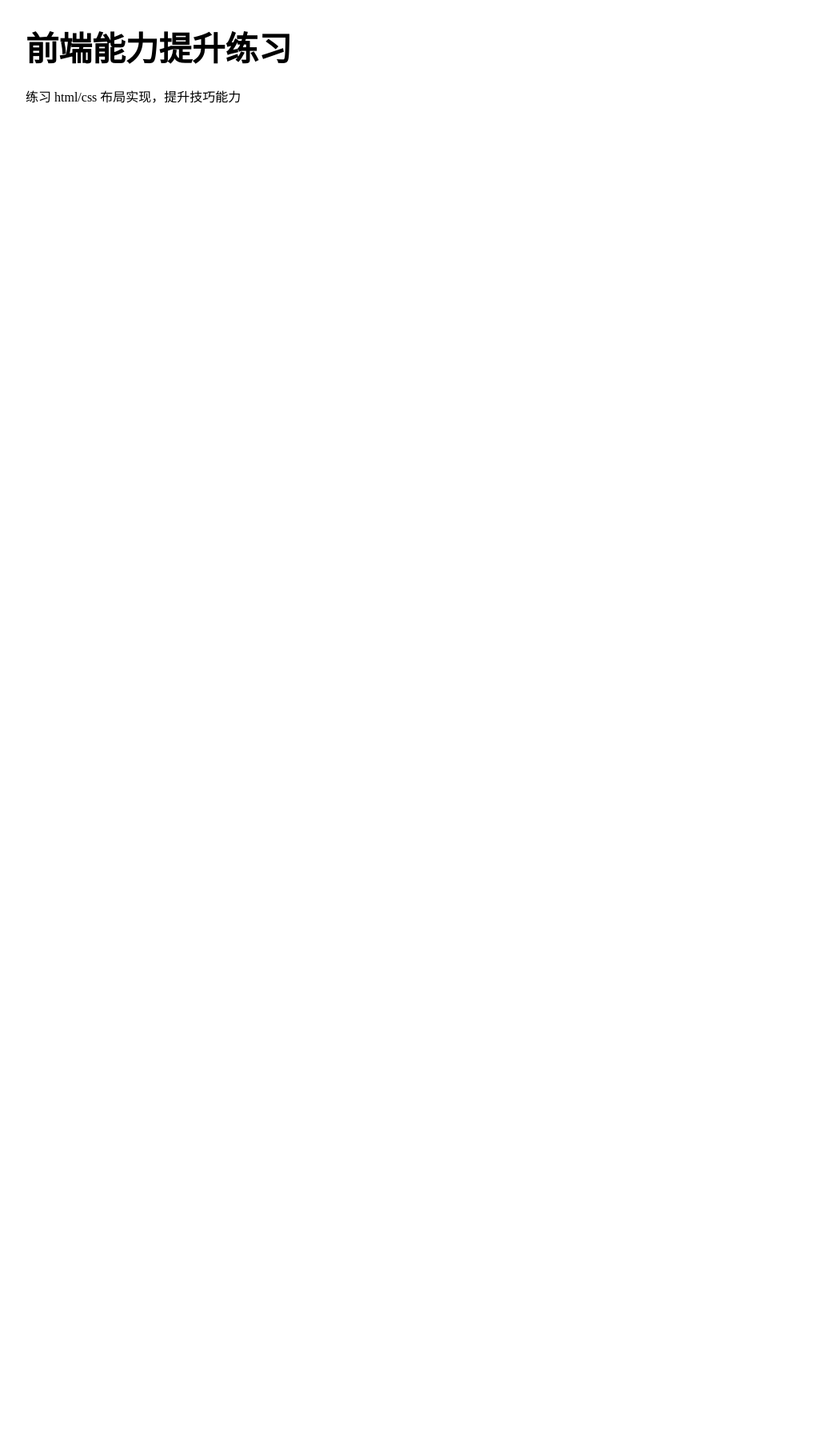
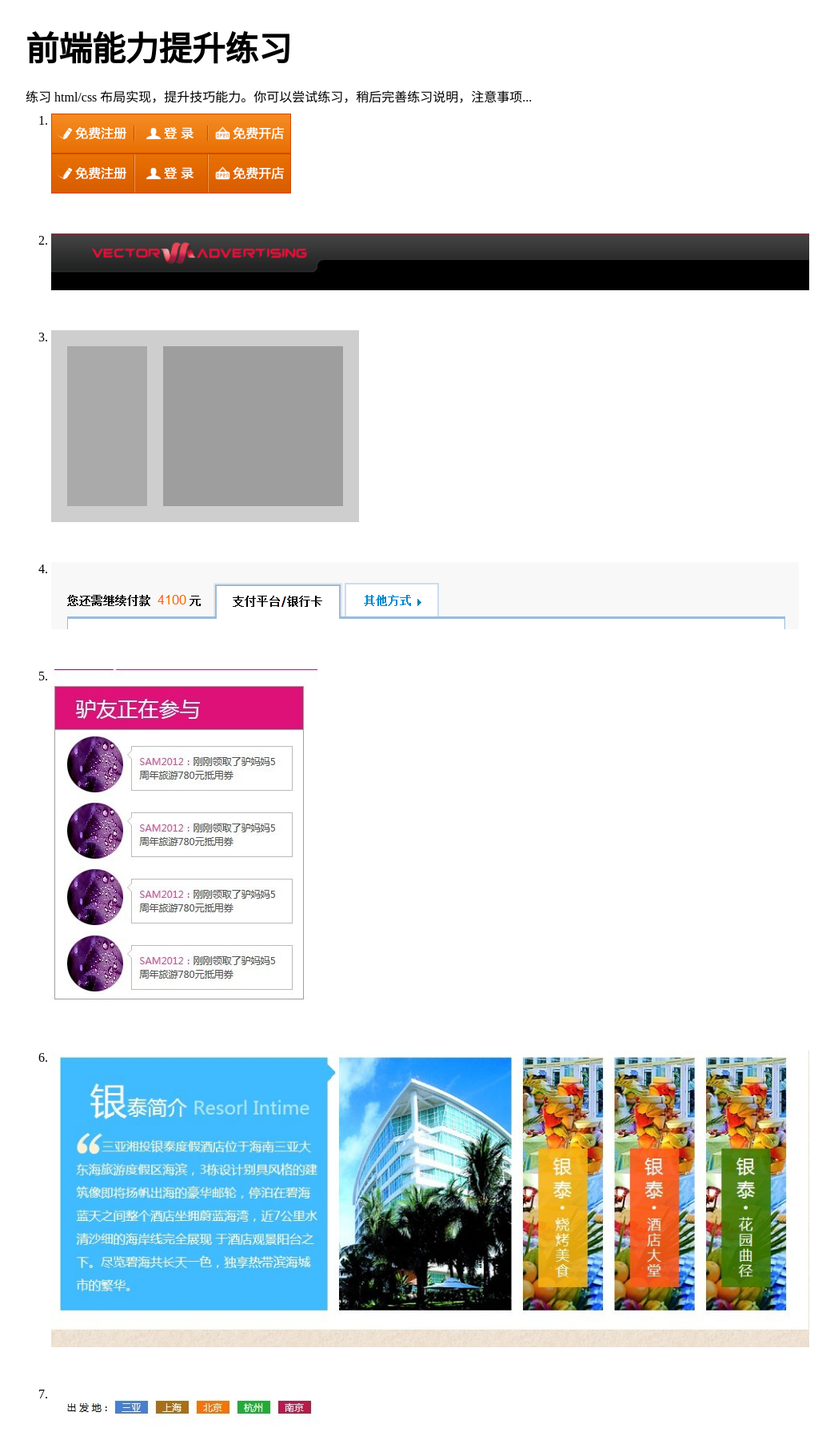
Before and after one commit to pandoraui/css-adv, a plain HTML site: page index.html in a window 1280 px wide. Shown: the top 1791 px of the page at 80% size, without its empty margins (118-1161 px from the left). Before the commit the page ends 800 px from the top, so only its background shows below. Drawn offline with nearby package versions, Linux system fonts and the light colour scheme.

Commit message:
简单完善展示页面

```diff
--- a/index.html
+++ b/index.html
@@ -3,10 +3,11 @@
 <head>
 <meta charset="utf-8">
 <title>前端能力提升练习</title>
-<link rel="stylesheet" href="../style.css">
-<link rel="stylesheet" href="../js/google-code-prettify/prettify2.css">
+<link rel="stylesheet" href="style.css">
+<link rel="stylesheet" href="js/google-code-prettify/prettify2.css">
 <style>
-
+.css-list li{margin:10px auto 50px; padding:0; }
+.css-list img{vertical-align:top;max-width: 100%;}
 </style>
 <script id="precode">
 
@@ -15,11 +16,28 @@
 <body>
 <div class="wrap">
 <h1>前端能力提升练习</h1>
-<p>练习 html/css 布局实现，提升技巧能力</p>
+<p>练习 html/css 布局实现，提升技巧能力。你可以尝试练习，稍后完善练习说明，注意事项...</p>
 
 
+<ol class="css-list">
+    <li><img src="img/css001.png" alt="" /></li>
+    <li><img src="img/css002.png" alt="" /></li>
+    <li><img src="img/css003.png" alt="" /></li>
+    <li><img src="img/css004.png" alt="" /></li>
+    <li><img src="img/css005.jpg" alt="" /></li>
+    <li><img src="img/css006.jpg" alt="" /></li>
+    <li><img src="img/css007.jpg" alt="" /></li>
+    <li><img src="img/css008.jpg" alt="" /></li>
+    <li><img src="img/css010.png" alt="" /></li>
+    <li><img src="img/css011.png" alt="" /></li>
+    <li><img src="img/css012.png" alt="" /></li>
+    <li><img src="img/css013.png" alt="" /></li>
+</ol>
+<p>敬请关注相对完美的解决方案...</p>
+
 </div>
-<script src="../js/google-code-prettify/prettify.js" async="async"></script>
+<script src="js/google-code-prettify/prettify.js" async="async"></script>
+<script src="js/learn.js" async="async"></script>
 
 </body>
 </html>
--- /dev/null
+++ b/js/learn.js
@@ -0,0 +1,100 @@
+/*
+ * learning javascript js
+ *
+**/
+
+
+/*
+<pre id="prebox" class="prettyprint linenums"></pre>
+
+<h3>对此你有什么看法：</h3>
+<div id="uyan_frame"></div>
+
+<script src="http://code.jquery.com/jquery-1.8.3.min.js"></script>
+<script>window.jQuery || document.write('<script src="../js/jquery-1.8.3.min.js"><\/script>')</script>
+<script src="../js/google-code-prettify/prettify.js"></script>
+
+<script type="text/javascript">
+$(function(){
+    // 获取js代码，写入pre标签，供展示使用
+    document.getElementById("prebox").innerHTML = document.getElementById("precode").innerHTML.replace(/(^\s*)/g, "");
+    // make code pretty
+    window.prettyPrint && prettyPrint()
+})
+
+var uyan_config = {
+    'title':'前端开发框架 #pandora#',
+    'du':'pandoraui.com'
+};
+</script>
+<script type="text/javascript" id="UYScript" src="http://v1.uyan.cc/js/iframe.js?UYUserId=0" async=""></script>
+
+<script src="../js/learn.js" async="async"></script>
+async 脚本相对于页面的其余部分异步地执行 （详见：http://www.w3school.com.cn/html5/att_script_async.asp）
+*/
+
+
+    // 过滤字符串左侧字符 .replace(/(^\s*)/g, "");
+    // 过滤字符串右侧字符 .replace(/(\s*$)/g, "");
+    // 过滤字符串左右两侧字符 .replace(/(^\s*)|(\s*$)/g, "");
+    // 过滤字符串中所有的字符
+
+    /*
+    function ignoreSpaces(string) {
+        var temp = "";
+        string = '' + string;
+        splitstring = string.split(" ");
+        for(i = 0; i < splitstring.length; i++)
+            temp += splitstring[i];
+        return temp;
+    }
+    */
+
+var uyan_config = {
+    'title':'前端开发框架 #pandora#',
+    'du':'pandoraui.com'
+};
+
+function loadjs(){
+    var bodybox = document.getElementsByTagName("body")[0];
+
+    // 创建 pre代码显示区
+    var prebox = document.createElement("pre");
+    prebox.id="prebox";
+    prebox.className="prettyprint linenums";
+    var procode = document.getElementsByTagName("script")[0];
+    prebox.innerHTML = procode.innerHTML.replace(/(^\s*)/g, "");
+    bodybox.appendChild(prebox);
+
+    // copy 代码显示
+    //document.getElementById("prebox").innerHTML = document.getElementById("precode").innerHTML.replace(/(^\s*)/g, "");
+
+    // 加载 jQuery
+    var elt = document.createElement("script");
+    elt.src="http://code.jquery.com/jquery-1.8.3.min.js";
+    bodybox.appendChild(elt);
+
+      // 加载 友言
+    var appenduyan = document.createElement("div");
+    appenduyan.id="uyan_frame";
+    bodybox.appendChild(appenduyan);
+
+
+    var elt1 = document.createElement("script");
+    elt1.src="http://v1.uyan.cc/js/iframe.js?UYUserId=0";
+    elt1.id="UYScript";
+    elt1.async="";
+    bodybox.appendChild(elt1);
+
+    // 加载 代码高亮
+    //var elt2 = document.createElement("script");
+    //elt2.src="http://localhost/pandoraui/learning-javascript/js/google-code-prettify/prettify.js";
+    //document.getElementsByTagName("body")[0].appendChild(elt2);
+}
+loadjs();
+
+
+
+
+// make code pretty
+window.prettyPrint && prettyPrint()
```
